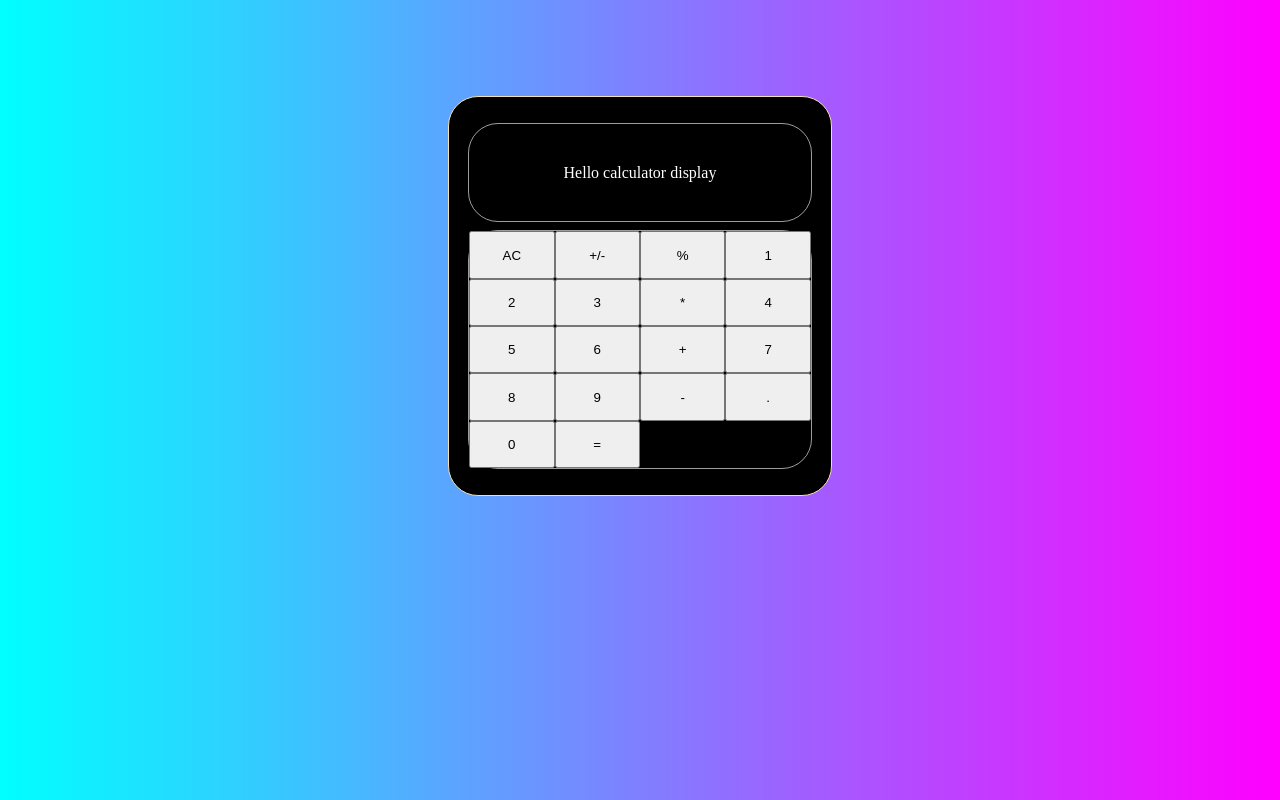
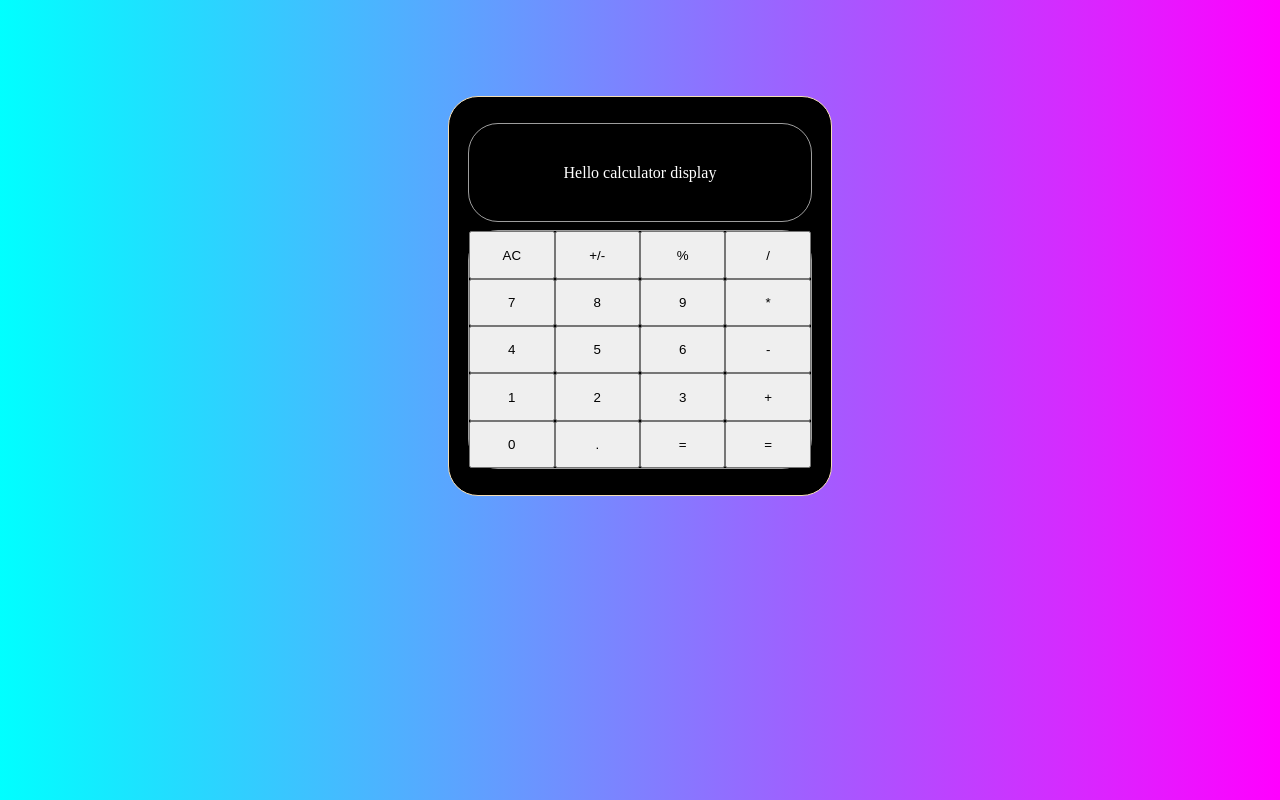
Before and after one commit to marceljaworski/react-calculator, a React (Create React App) app: page / in a window 1280 px wide. Built offline with nearby package versions, Linux system fonts and the light colour scheme; the HTML template or start-up script is replaced by a standard one.

Commit message:
buttons in position

```diff
--- a/src/components/Calcbutton.js
+++ b/src/components/Calcbutton.js
@@ -1,9 +1,9 @@
 import React from 'react'
 
-export default function Calcbutton(props) {
+export default function Calcbutton({colorStyle, label}) {
   return (
 
-    <button clasName={props.colorStyle}>{props.label}</button>
+    <button clasName={colorStyle}>{label}</button>
 
   )
 }
--- a/src/components/Keypad.js
+++ b/src/components/Keypad.js
@@ -6,22 +6,23 @@ function Keypad () {
             <Calcbutton colorStyle="col-gray" label="AC"/>
             <Calcbutton colorStyle="col-gray" label="+/-"/>
             <Calcbutton colorStyle="col-gray" label="%"/>
+            <Calcbutton colorStyle="col-gray" label="/"/>
+            <Calcbutton colorStyle="col-gray" label="7"/>
+            <Calcbutton colorStyle="col-gray" label="8"/>
+            <Calcbutton colorStyle="col-gray" label="9"/>
+            <Calcbutton colorStyle="col-gray" label="*"/>
+            <Calcbutton colorStyle="col-gray" label="4"/>
+            <Calcbutton colorStyle="col-gray" label="5"/>
+            <Calcbutton colorStyle="col-gray" label="6"/>
+            <Calcbutton colorStyle="col-gray" label="-"/>
             <Calcbutton colorStyle="col-gray" label="1"/>
             <Calcbutton colorStyle="col-gray" label="2"/>
             <Calcbutton colorStyle="col-gray" label="3"/>
+            <Calcbutton colorStyle="col-gray" label="+"/>
+            <Calcbutton colorStyle="col-gray" label="0"/>
+            <Calcbutton colorStyle="col-gray" label="."/>
+            <Calcbutton colorStyle="col-gray" label="="/>
 
-
-            <button>*</button>
-            <button>4</button>
-            <button>5</button>
-            <button>6</button>
-            <button>+</button>
-            <button>7</button>
-            <button>8</button>
-            <button>9</button>
-            <button>-</button>
-            <button>.</button>
-            <button>0</button>
             <button className="span-two">=</button>
         </div>
     )
```
Also changed, not shown: 1 other file (tests, documents, lock files or other folders).
